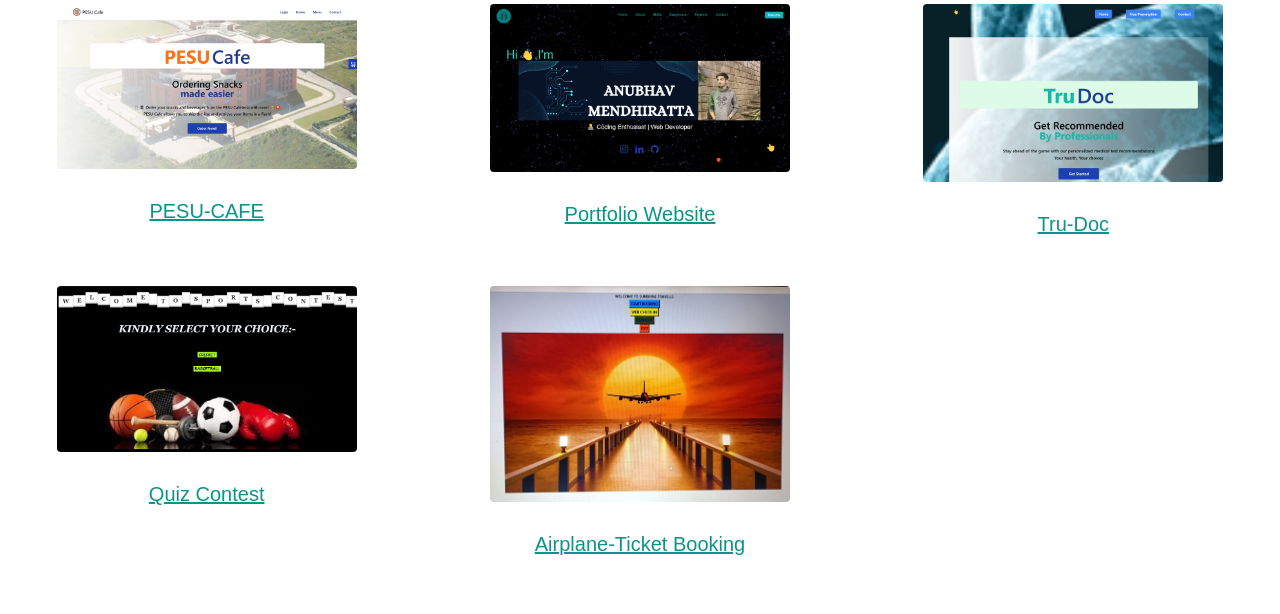
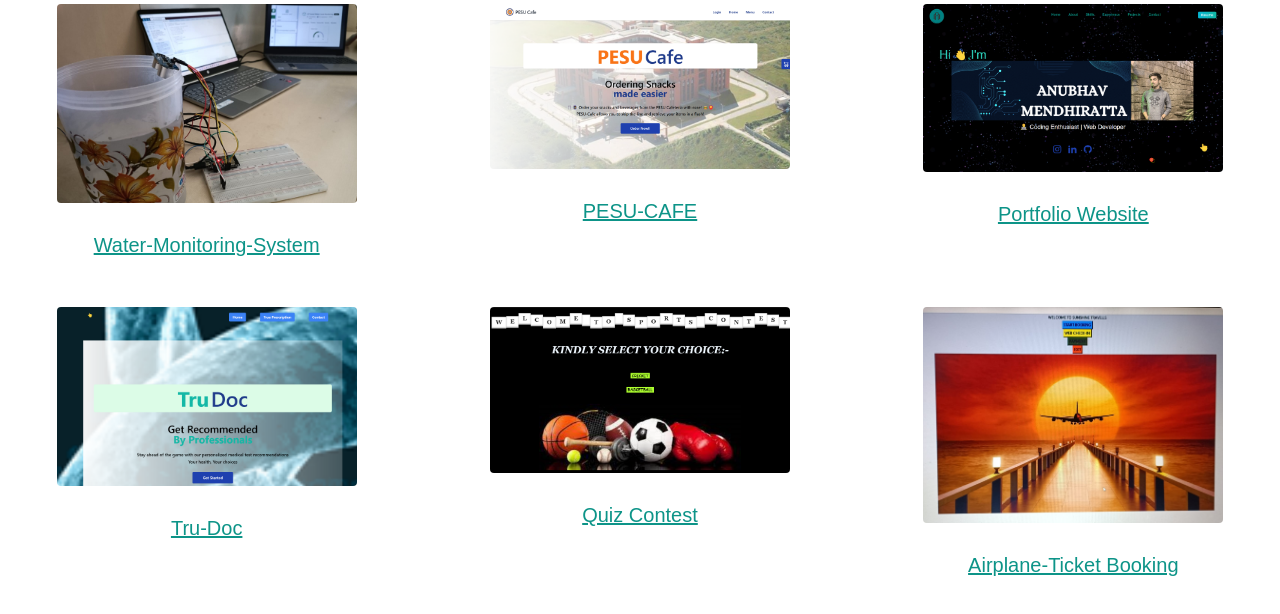
Before and after one commit to anubhav1433/Anubhav.github.io, a Next.js app: page /project in a window 1280 px wide. Shown: the top 614 px of the page. Built offline with nearby package versions, Linux system fonts and the light colour scheme.

Commit message:
Added project

```diff
--- a/pages/data.json
+++ b/pages/data.json
@@ -1,14 +1,21 @@
 {
     "projects": [
       {
-        "id": 1,
+        "id": 6,
+        "title": "Water-Monitoring-System",
+        "description": "The System using ESP32 and HC-SR04 Ultrasonic Sensor with WiFi module is a project that aims to provide an automated and reliable solution for monitoring the water level in various settings.",
+        "image": "watermonitoringsystem.jpeg",
+        "github": "https://github.com/anubhav1433/Water-Monitoring-System"
+      },
+      {
+        "id": 5,
         "title": "PESU-CAFE",
         "description": "A web application designed to provide information on the menu and product availability. Users would be able to pre-order meals or purchase meal plans online.",
         "image": "pesu_cafe.png",
         "github": "https://www.github.com/anubhav1433/PESU-Cafe"
       },
       {
-        "id": 2,
+        "id": 4,
         "title": "Portfolio Website",
         "description": "Static portfolio website to showcase my work and projects. Developed using NextJS, with a clean and professional design.",
         "image": "portfolio.png",
@@ -22,14 +29,14 @@
         "github": "https://github.com/anubhav1433/TruDoc"
       },
       {
-        "id": 4,
+        "id": 2,
         "title": "Quiz Contest",
         "description": "A sports quiz contest nicely designed using Html,CSS and Vanilla JS for two sports that includes background audio and many inbuilt graphics as well.",
         "image": "quiz.png",
         "github": "https://github.com/anubhav1433/QUIZ-CONTEST"
       },
       {
-        "id": 5,
+        "id": 1,
         "title": "Airplane-Ticket Booking",
         "description": "A python tkinter code where you can book your flight tickets, select seats and meals, including online web check-in and a final payment form.",
         "image": "airplane.png",
--- a/pages/experience.js
+++ b/pages/experience.js
@@ -56,7 +56,7 @@ export default function Experience() {
         <h4 className="fontt  text-teal-500 text-center text-3xl">MY RESPONSIBILITIES</h4><br />
         {/* 3 */}
         <div data-aos="slide-up" className="text-2xl text-white hover:text-teal-500">
-          <h6 className="  mr-10">☁️<span className="lg:ml-14 ml-8 text-center">SUBCORE OF</span></h6>
+          <h6 className="  mr-10">☁️<span className="lg:ml-10 ml-16 text-center">HEAD OF</span></h6>
           <h6 className="text-center">HOSPITALITY,</h6>
           <p className=" ml-16">SHUNYA PESUECC</p>
           <p className="text-center ">Oct&apos;22-Present</p>
```
Also changed, not shown: public/watermonitoringsystem.jpeg (added).
